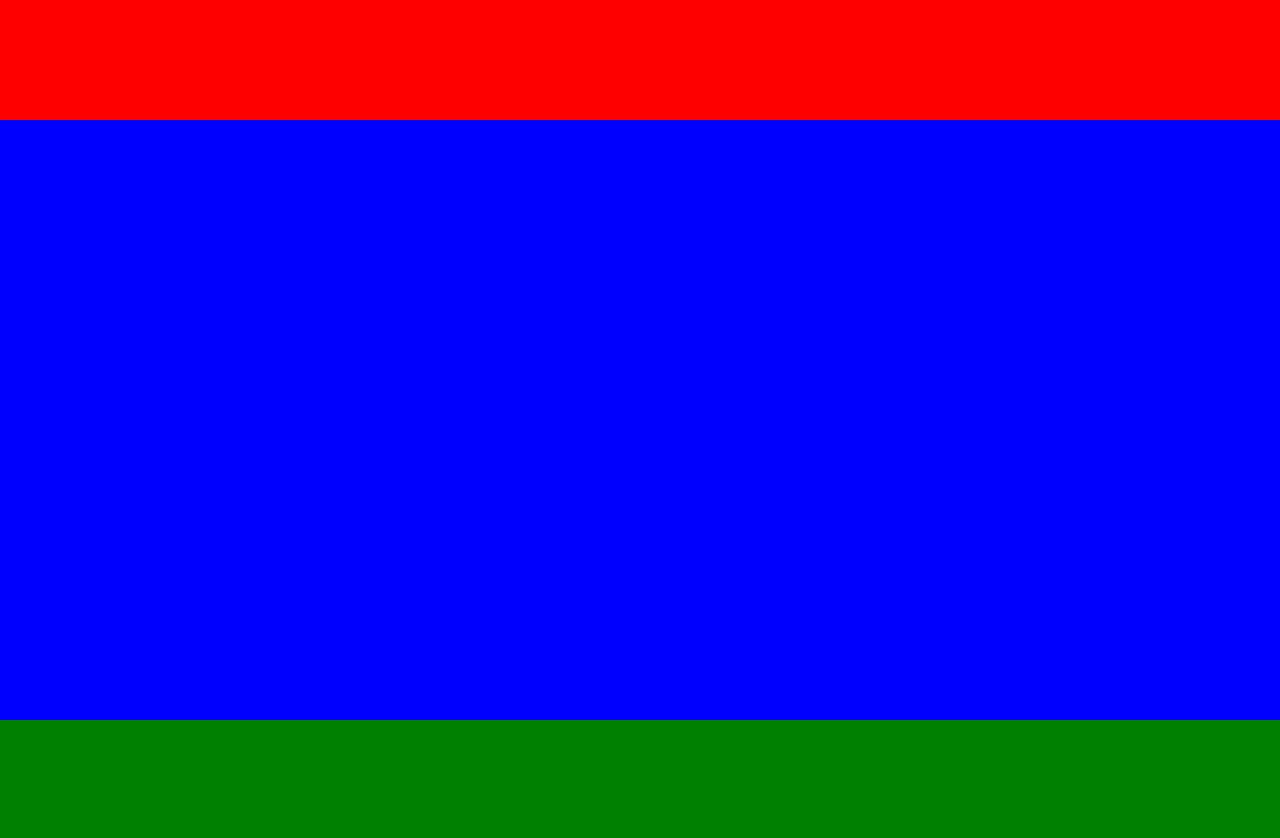
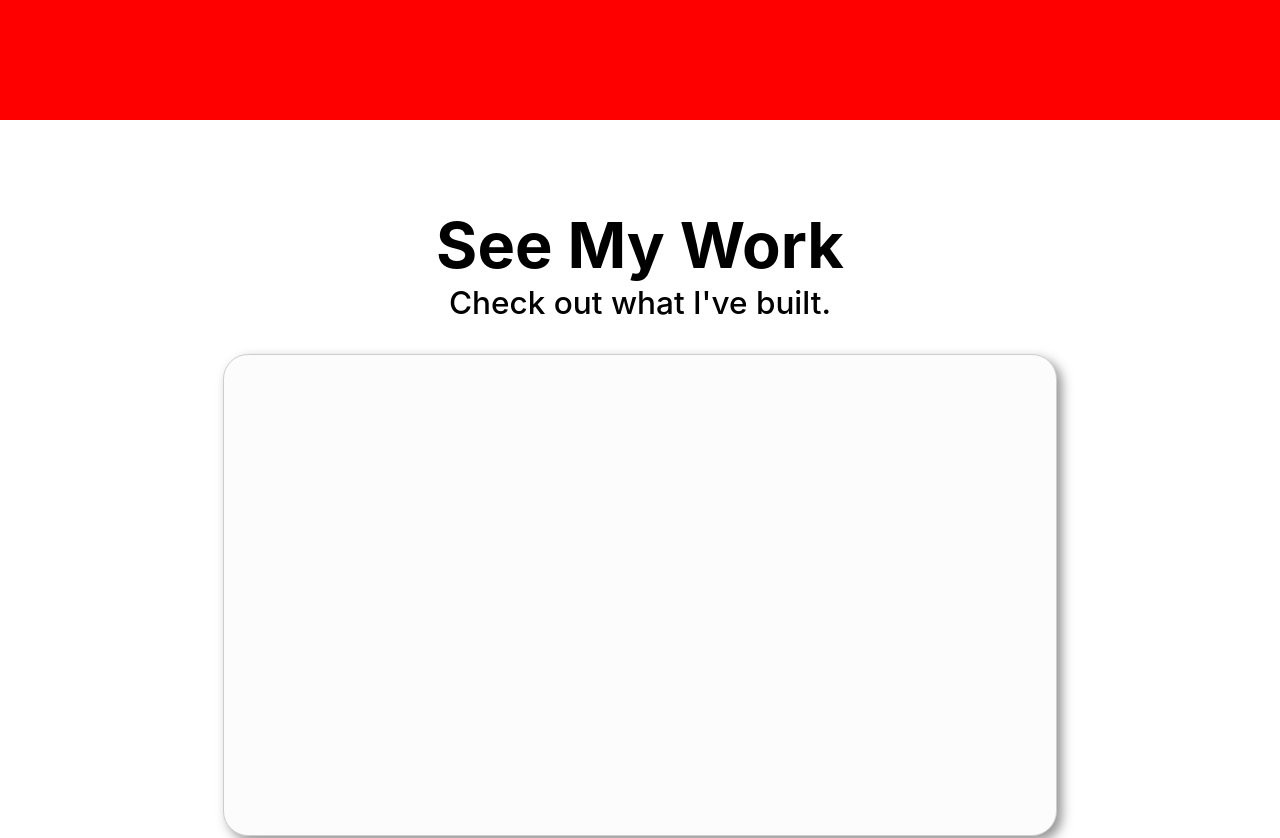
Before and after one commit to HectorSilvaRobles/hsr_portfolio, a React (Create React App) app: page / in a window 1280 px wide. Shown: the part 680-1518 px from the top of the page. Built offline with nearby package versions, Linux system fonts and the light colour scheme.

Commit message:
project component being worked on

```diff
--- a/package.json
+++ b/package.json
@@ -8,7 +8,9 @@
     "@testing-library/user-event": "^7.1.2",
     "react": "^16.13.1",
     "react-dom": "^16.13.1",
-    "react-scripts": "3.4.1"
+    "react-scripts": "3.4.1",
+    "react-slick": "^0.25.2",
+    "slick-carousel": "^1.8.1"
   },
   "scripts": {
     "start": "react-scripts start",
--- a/src/App.js
+++ b/src/App.js
@@ -4,6 +4,7 @@ import NavBar from './Components/NavBar/NavBar'
 import Hero from './Components/Hero/Hero'
 import Projects from './Components/Projects/Projects'
 import Skills from './Components/Skills/Skills.js'
+import About from './Components/About/About'
 
 function App() {
   return (
@@ -12,6 +13,7 @@ function App() {
       <Hero />
       <Projects />
       <Skills />
+      <About />
     </div>
   );
 }
--- /dev/null
+++ b/src/Components/About/About.js
@@ -0,0 +1,20 @@
+import React, {Component} from 'react';
+import './about.css'
+
+class About extends Component {
+    constructor(props){
+        super(props)
+
+        this.state = {}
+    }
+
+    render(){
+        return (
+            <div className='about' >
+
+            </div>
+        )
+    }
+}
+
+export default About
--- /dev/null
+++ b/src/Components/About/about.css
@@ -0,0 +1,5 @@
+.about {
+    background: orange;
+    height: 90vh;
+    width: 100%;
+}
--- a/src/Components/Projects/Projects.js
+++ b/src/Components/Projects/Projects.js
@@ -1,16 +1,62 @@
 import React, {Component} from 'react';
 import './projects.css'
+import Slider from 'react-slick'
+import '../../../node_modules/slick-carousel/slick/slick.css';
+import '../../../node_modules/slick-carousel/slick/slick-theme.css';
 
 class Projects extends Component {
     constructor(props){
         super(props)
 
-        this.state = {}
+        this.state = {
+            nav1: null,
+            nav2: null
+        }
+    }
+
+    componentDidMount = ( ) => {
+        this.setState({
+            nav1: this.slider1,
+            nav2: this.slider2
+        })
     }
 
     render( ){
+
+        const settings = {
+            className: 'center',
+            centerMode: true,
+            infinite: true,
+            centerPadding: '50px',
+            slidesToShow: 3,
+            speed: 500,
+            swipeToSlide: true,
+            focusOnSelect: true,
+            responsive: [
+                {
+                    breakpoint: 1150,
+                    settings : {
+                        slidesToShow: 3
+                    }
+                },
+                {
+                    breakpoint: 700,
+                    settings : {
+                        slidesToShow: 1
+                    }
+                }
+            ]
+        }
         return (
-            <div className='projects'></div>
+            <div className='projects'>
+                <div className='projects-title'>
+                    <h1>See My Work</h1>
+                    <h2>Check out what I've built. </h2>
+                </div>
+                <div className='projects-div'>
+
+                </div>
+            </div>
         )
     }
 }
--- a/src/Components/Projects/projects.css
+++ b/src/Components/Projects/projects.css
@@ -1,5 +1,51 @@
 .projects {
-    height: 75vh;
+    height: 100vh;
     width: 100%;
-    background: blue;
+    display: flex;
+    justify-content: center;
+    align-items: center;
+    flex-direction: column;;
+
 }
+
+.projects-title {
+    height: 15%;
+    width: 70%;
+    display: flex;
+    flex-direction: column;
+    justify-content: center;
+    align-items: center;
+}
+.projects-title > h1 {
+    padding: 0;
+    margin: 0;
+    font-size: calc(40px + (80 - 40) * ((100vw - 300px) / (2000 - 300)));
+}
+.projects-title > h2 {
+    margin: 0;
+    padding: 0;
+    font-size: calc(20px + (40 - 20) * ((100vw - 300px) / (2000 - 300)));
+    font-weight: 500;
+}
+
+.projects-div {
+    background: #FCFCFC;
+    height: 60%;
+    width: 65%;
+    margin-top: 30px;
+    border-radius: 25px;
+    border: solid 1px #D0CDCD;
+    box-shadow: 5px 5px 11px rgb(41, 41, 41, 0.5) ;
+}
+
+
+
+@media screen and (max-width: 600px){
+    .projects-div {
+        width: 90%;
+    }
+    .projects-title{
+        height: 10%;
+        width: 90%;
+    }
+}
```
Also changed, not shown: 1 other file (tests, documents, lock files or other folders).
